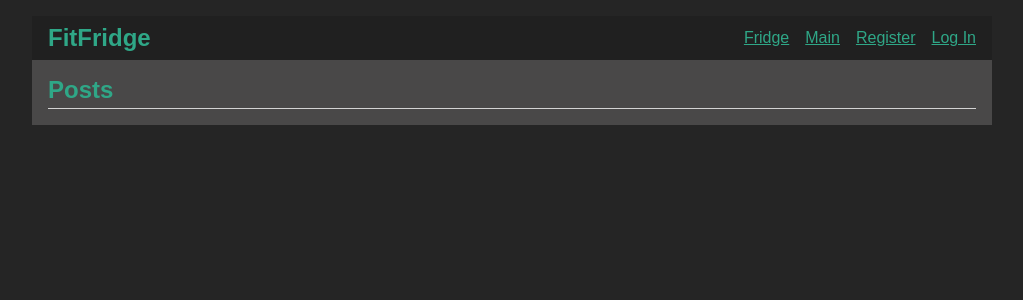
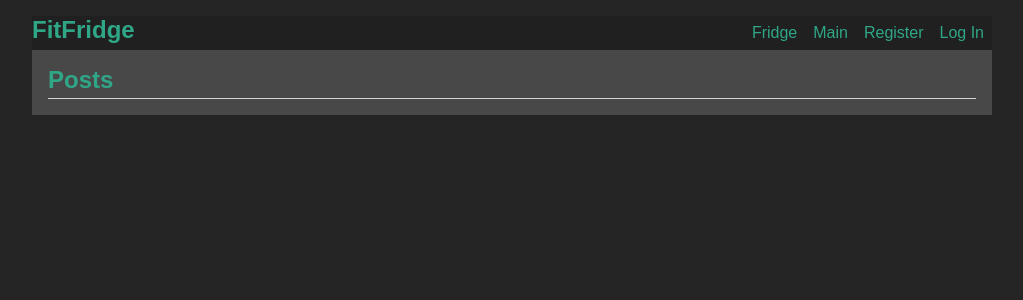
Before and after one commit to tungp2302/FitFridge, a Flask app: page / in a window 1280 px wide. Shown: the top 300 px of the page, without its empty margins (128-1151 px from the left). Run offline with Flask 3, Linux system fonts and the light colour scheme; data that the repository does not hold is empty.

Commit message:
polished grundaufbau

```diff
--- a/flaskr/__init__.py
+++ b/flaskr/__init__.py
@@ -20,11 +20,6 @@ def create_app(test_config=None):
     # ensure the instance folder exists
     os.makedirs(app.instance_path, exist_ok=True)
 
-    # a simple page that says hello
-    @app.route('/hello') #route for /hello,
-    def hello():
-        return 'Hello, World!' # what gets shown when visiting url
-
     from . import db
     db.init_app(app)
 
--- a/flaskr/static/style.css
+++ b/flaskr/static/style.css
@@ -21,24 +21,35 @@ h1 {
 
 a {
     color: #2fa787;
+    text-decoration: none;
 }
 
-hr {
-    border: none;
-    border-top: 1px solid rgb(32, 32, 32);
-}
 
 nav {
     background: rgb(32, 32, 32);
     display: flex;
-    align-items: center;
-    padding: 0 0.5rem;
+    flex-direction: row;
+    align-items: start;
+    padding: 0;
+}
+
+#usermenu,
+#menuleft{
+    display: flex;
+    flex-direction: row;
+}
+
+#menuleft a,
+#usermenu a
+{
+    padding: 0.5rem;
 }
 
 nav h1 {
     flex: auto;
-    margin: 0.5rem;
+    margin: 0rem;
 }
+
 
 nav h1 a {
     text-decoration: none;
@@ -48,19 +59,21 @@ nav h1 a {
 nav ul {
     display: flex;
     list-style: none;
+    justify-content: center;
     margin: 0;
     padding: 0;
 }
 
 nav ul li a,
-nav ul li span,
 header .action {
-    display: block;
+    display: flex;
     padding: 0.5rem;
 }
 
-#mainnav{
-    align-items: flex-start;
+nav ul li span{
+    display: flex;
+    padding: 0.5rem;
+
 }
 
 .content {
--- a/flaskr/templates/base.html
+++ b/flaskr/templates/base.html
@@ -3,19 +3,19 @@
 <link rel="stylesheet" href="{{ url_for('static', filename='style.css') }}">
 <nav>
   <h1>FitFridge</h1>
-    <ul id="mainnav">
-    <li><a href="{{url_for('fridge.viewFridge')}}">Fridge</a>
-    <li><a href="{{url_for('blog.index')}}">Main</a>
-  </ul>
-  <ul>
+  <div id="menuleft">
+    <a href="{{url_for('fridge.viewFridge')}}">Fridge</a>
+    <a href="{{url_for('blog.index')}}">Main</a>
+  </div>
+  <div id="usermenu">
     {% if g.user %}
-      <li><span>{{ g.user['username'] }}</span>
-      <li><a href="{{ url_for('auth.logout') }}">Log Out</a>
+      <a href="{{ url_for('auth.logout') }}">Log Out</a>
+      <a href="{{ url_for('fridge.viewFridge')}}">{{ g.user['username'] }}</span>
     {% else %}
-      <li><a href="{{ url_for('auth.register') }}">Register</a>
-      <li><a href="{{ url_for('auth.login') }}">Log In</a>
+      <a href="{{ url_for('auth.register') }}">Register</a>
+      <a href="{{ url_for('auth.login') }}">Log In</a>
     {% endif %}
-  </ul>
+  </div>
 </nav>
 <section class="content">
   <header>
```
